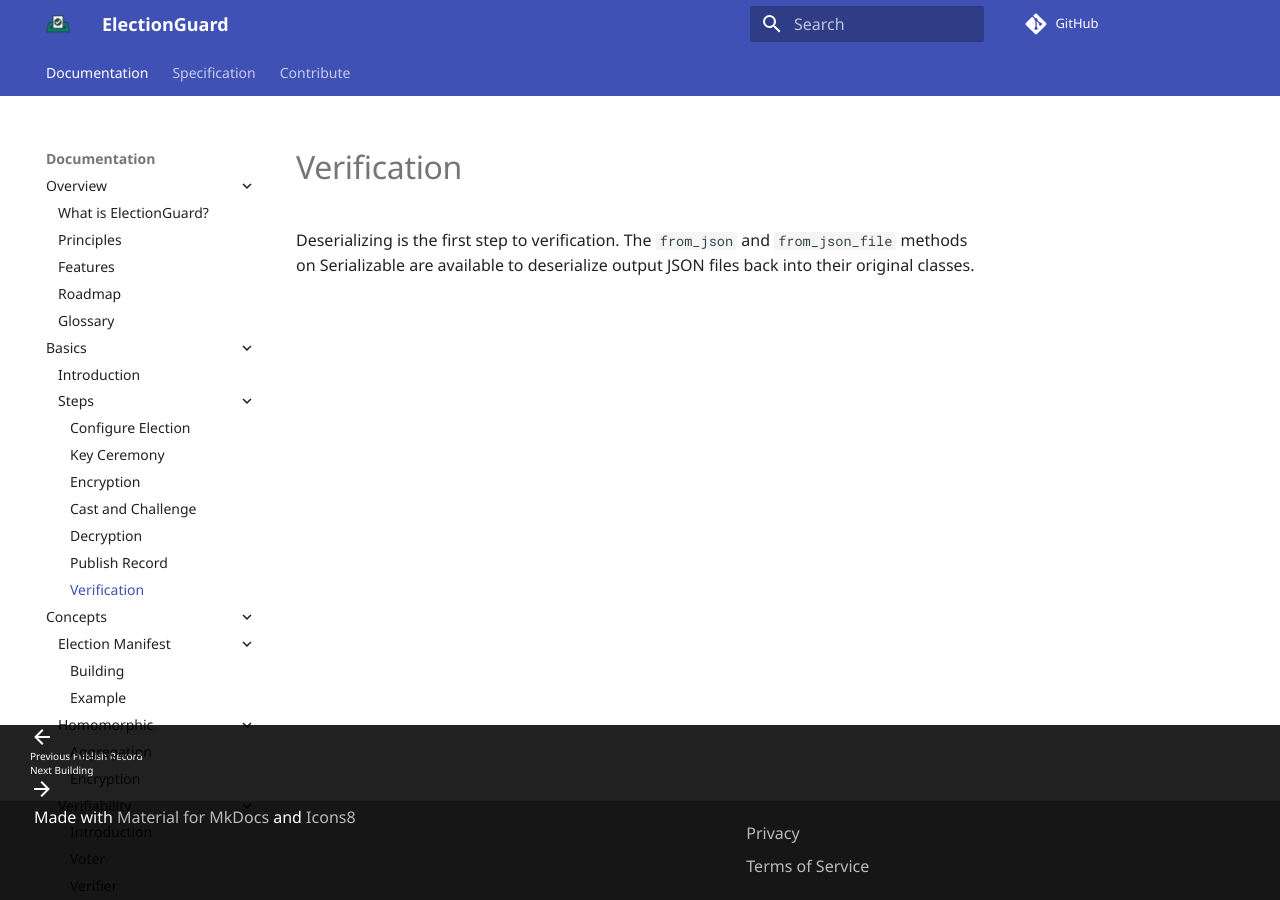
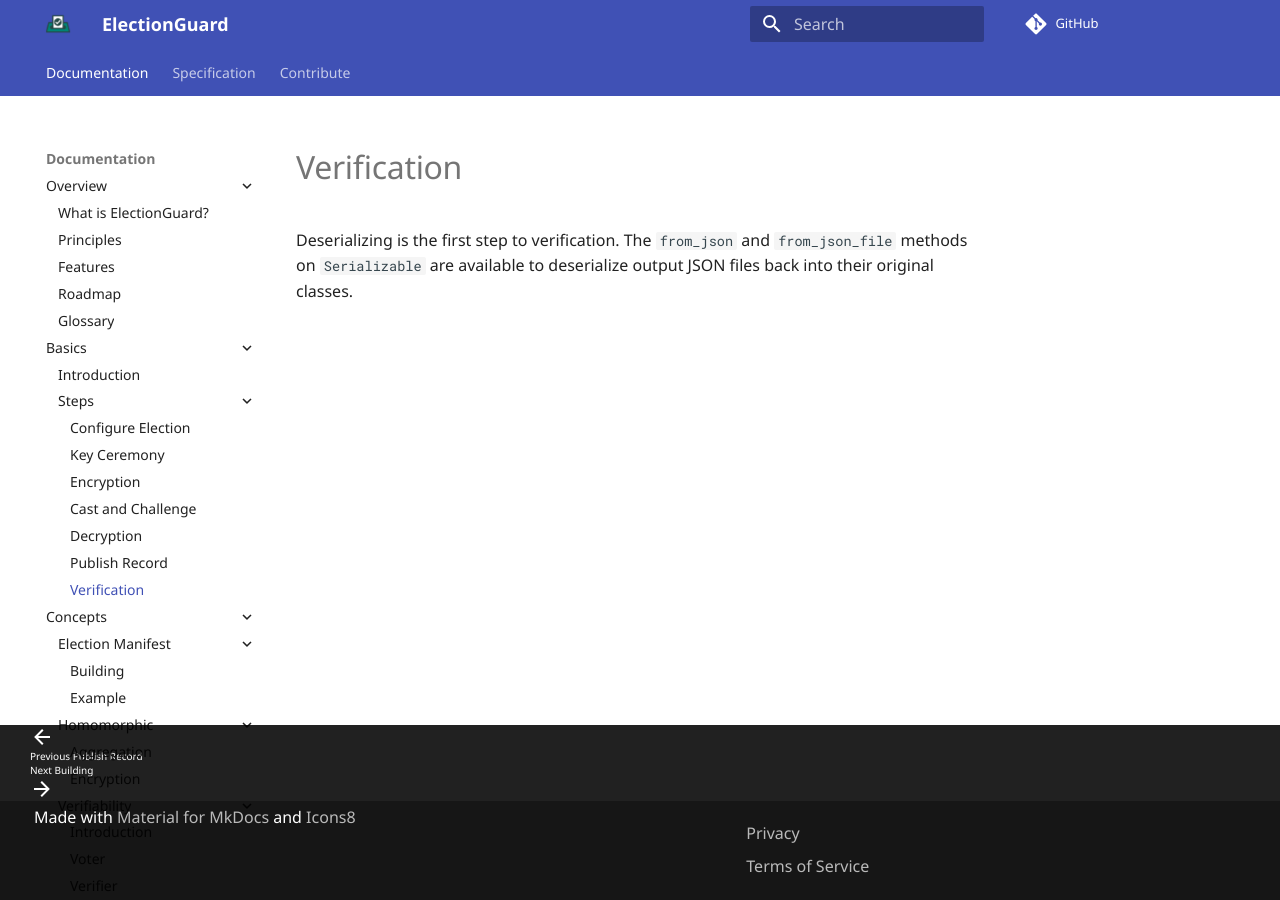
Before and after one commit to Election-Tech-Initiative/electionguard, an MkDocs documentation site: the page built from docs/basics/steps/6_Verification.md, in a window 1280 px wide. Built offline with MkDocs 1.6.1 and Material for MkDocs 9.7.7, drawn with Linux system fonts in a browser that asks for light colours; some web fonts are replaced; comment, search, counter and statistics services are not loaded.

```diff
--- a/docs/basics/steps/6_Verification.md
+++ b/docs/basics/steps/6_Verification.md
@@ -1,3 +1,3 @@
 # Verification
 
-Deserializing is the first step to verification. The `from_json` and `from_json_file` methods on Serializable are available to deserialize output JSON files back into their original classes.
+Deserializing is the first step to verification. The `from_json` and `from_json_file` methods on `Serializable` are available to deserialize output JSON files back into their original classes.
```
